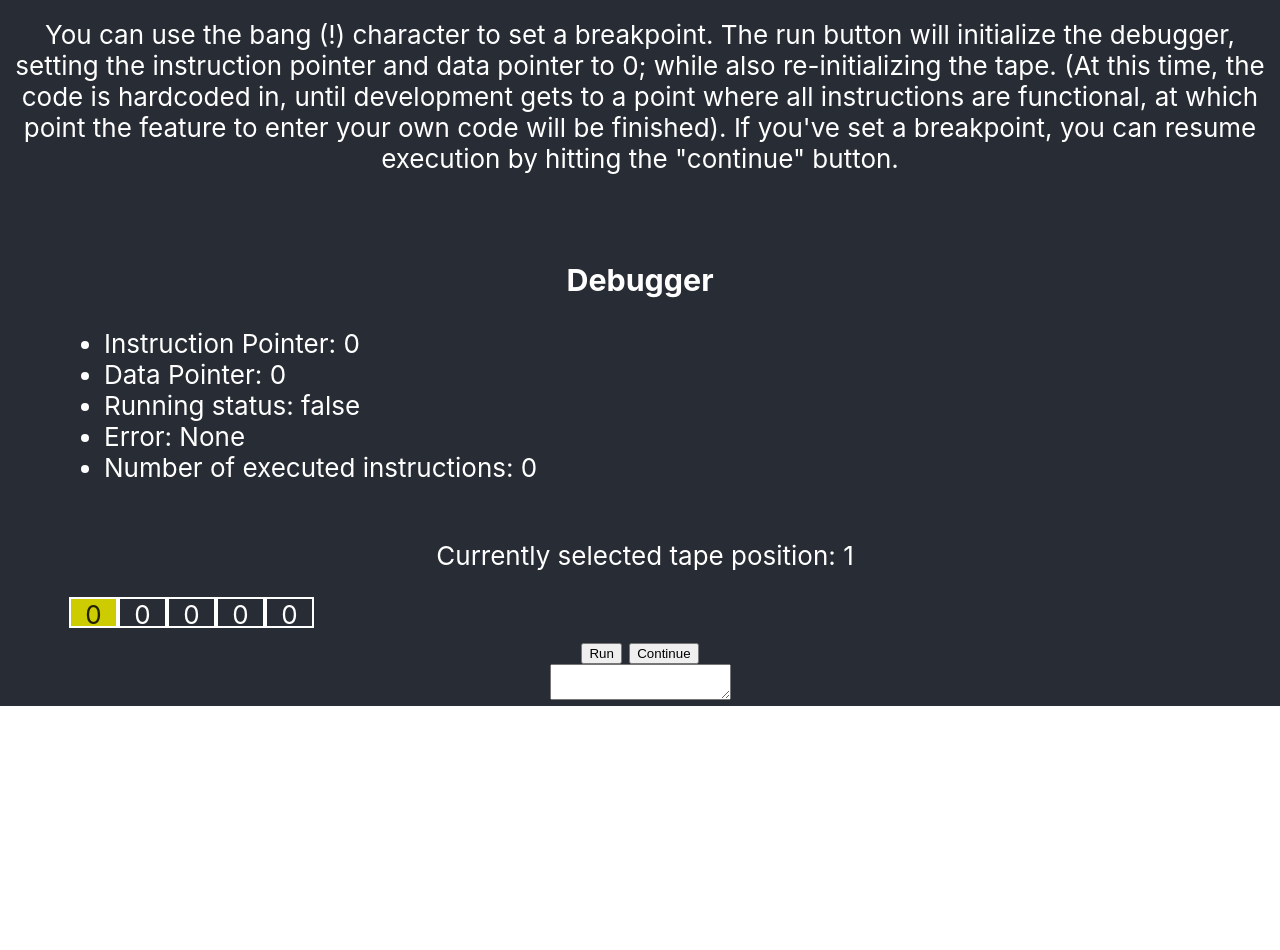
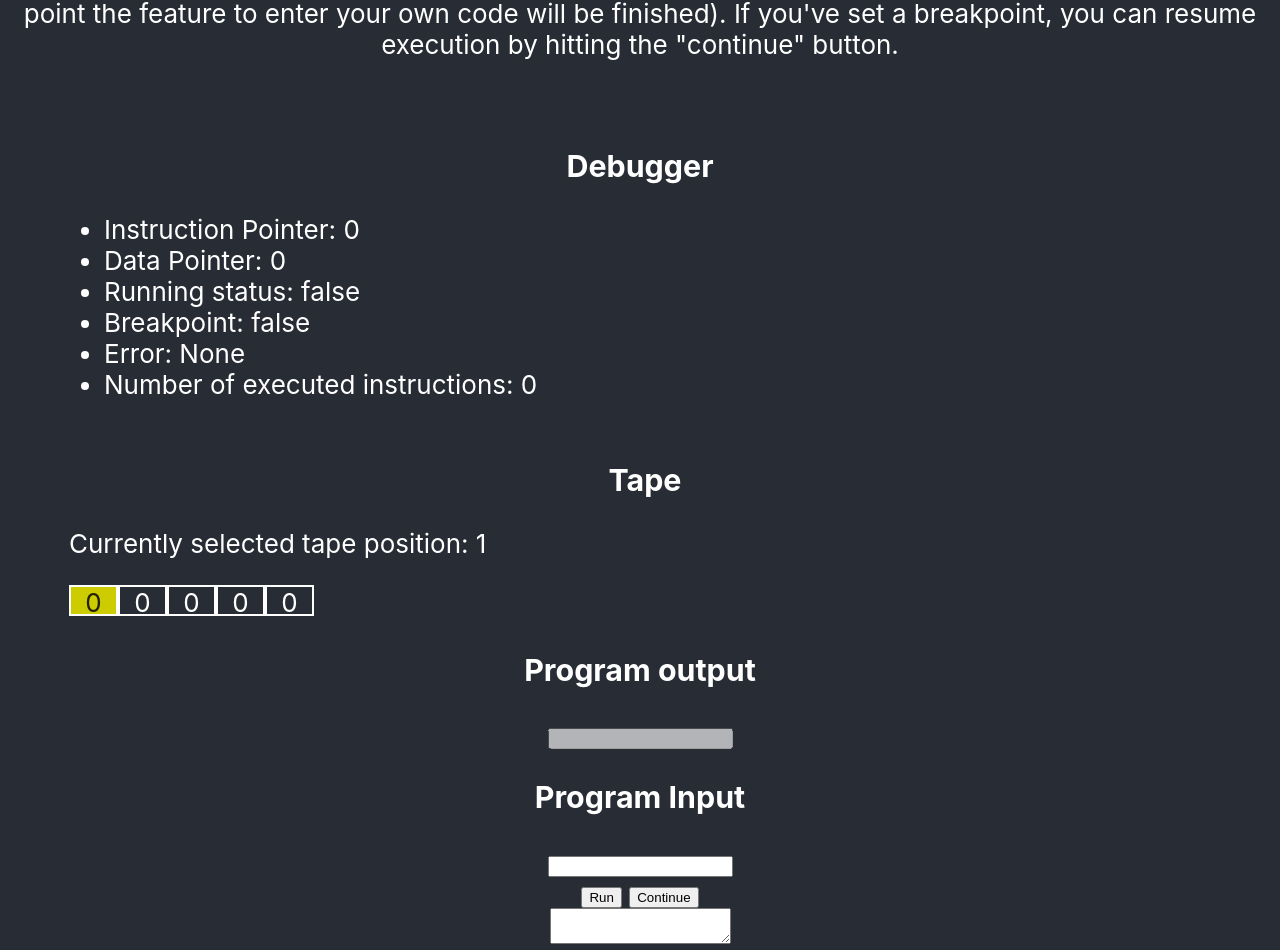
Before and after one commit to OmegaPointZero/BFDebug, a React (Create React App) app: page / in a window 1280 px wide. Shown: the part 350-1300 px from the top of the page. Before the commit the page ends 1056 px from the top, so only its background shows below. Built offline with nearby package versions, Linux system fonts and the light colour scheme.

Commit message:
debugger panel enhancements, output works, input form is there but not yet functional

```diff
--- a/src/App.js
+++ b/src/App.js
@@ -7,11 +7,9 @@ function App() {
     <div className="App">
       <header className="App-header">
         <h1>
-          The <code>BrainFuck</code> Debugger - version 0.0.7
+          The <code>BrainFuck</code> Debugger - version 0.0.8
         </h1>
-        <p>
-            Below, paste or type your brainfuck program into the input area. Hit the button to start it, and watch it populate the memory in the space below.
-        </p>
+
         <h3>Debugger features</h3>
         <p>
             You can use the bang (!) character to set a breakpoint. The run button will initialize the debugger, setting the instruction pointer and data pointer to 0; while also re-initializing the tape. (At this time, the code is hardcoded in, until development gets to a point where all instructions are functional, at which point the feature to enter your own code will be finished). If you've set a breakpoint, you can resume execution by hitting the "continue" button.
--- /dev/null
+++ b/src/DebugInfo.js
@@ -0,0 +1,38 @@
+import React, {Component} from 'react';
+
+class DebugInfo extends Component {
+
+
+    render(){
+        var bpClass = "";
+        var bpStatus;
+        var runningClass;
+        if(this.props.breakpoint === true){
+            bpStatus = "true";
+            bpClass = "errorMessage";
+        } else {
+            bpStatus = "false";
+        }
+
+        if(this.props.runningStatus === "true"){
+            runningClass = "greenLight"
+        }
+
+        return(
+            <div>
+                <h3>Debugger</h3>
+                <ul>
+                    <li>Instruction Pointer: {this.props.eip}</li>
+                    <li>Data Pointer: {this.props.dp}</li>
+                    <li className={runningClass}>Running status:  {this.props.runningStatus}</li>
+                    <li className={bpClass} >Breakpoint: {bpStatus}</li>
+                    <li className={this.props.errorMessage}>Error: {this.props.error}</li>
+                    <li>Number of executed instructions: {this.props.execNum}</li>
+                </ul>
+            </div>
+        )
+    }
+
+}
+
+export default DebugInfo;
--- a/src/debugger.js
+++ b/src/debugger.js
@@ -1,19 +1,24 @@
 import React, {Component} from 'react';
 import TapeDisplay from './tape';
+import Output from './output';
+import Input from './input';
+import DebugInfo from './DebugInfo';
 import './App.css';
 
 class Debugger extends Component {
     constructor(props){
         super(props);
         this.state = {
-            program: "++++++++++[>++++++++++>++++++++++<<-]", /* fixed for now, will load into memory via user input later */
+            program: "++++++++++[>++++++++>++++++++++>++++++++++++>++++++++++>+++++++++++>++++++++++++>+++++++++++<<<<<<<-]>----->--->---->+>-->+<<<<<!.>.>.>.>.>.>.", /* fixed for now, will load into memory via user input later */
             eip: 0, /* instruction pointer, to replace the broken for loop */
             dp: 0, /* Data pointer, where on the tape we are */
             running: false, /* whether or not the debugger is running, will be used to implement breakpoints later */
             tape: new Array(30000).fill(0),
             debugging_memory: 4, /* Don't display all 30,000 cells at once, only the number of cells outlined in debugging memory. For now, that is a fixed value until we can update state somewhat-synchronously */
             error: "None",
-            execNum: 0 /* Number of instructions executed */
+            breakpoint: false,
+            execNum: 0, /* Number of instructions executed */
+            output: ""
         }
     }
 
@@ -63,7 +68,7 @@ class Debugger extends Component {
             if(that.state.running === true){
                 that.run_debugger();
             }
-        }, 300);
+        }, 81);
     }
 
     start_debugger(){
@@ -71,7 +76,7 @@ class Debugger extends Component {
     }
 
     continue_from_breakpoint(){
-        this.setState({running:true})
+        this.setState({running:true, breakpoint:false})
     }
 
     run_debugger(){
@@ -131,8 +136,13 @@ class Debugger extends Component {
                     eip = workingIP;
                 }
                 break;
+            case '.':
+                var output = this.state.output;
+                output += String.fromCharCode(this.state.tape[dp])
+                this.setState({output: output});
+                break;
             case '!':
-                this.setState({running: false});
+                this.setState({running: false, breakpoint:true});
                 break;
             default:
                 break;
@@ -160,18 +170,16 @@ class Debugger extends Component {
         }
 
         return (<div className="debuggerDisplay">
-            <div>
-                <h3>Debugger</h3>
-                <ul>
-                    <li>Instruction Pointer: {this.state.eip}</li>
-                    <li>Data Pointer: {this.state.dp}</li>
-                    <li>Running status:  {runningStatus}</li>
-                    <li className={errorMessage}>Error: {this.state.error}</li>
-                    <li>Number of executed instructions: {this.state.execNum}</li>
-                </ul>
-            </div>
+
+            <DebugInfo eip={this.state.eip} dp={this.state.dp} runningStatus={runningStatus} errorMessage={errorMessage} error={this.state.error} execNum={this.state.execNum} breakpoint={this.state.breakpoint}/>
+
             <TapeDisplay tape={this.state.tape} order={this.state.debugging_memory} dp={this.state.dp} />
-            <br />
+
+            <Output output={this.state.output} />
+
+            <Input />
+
+
             <div className="debugOptions">
                 <button id="run" onClick={() => {this.start_debugger()}}>Run</button>&nbsp;
                 <button id="continue" onClick={() => {this.continue_from_breakpoint()}}>Continue</button>
--- a/src/index.css
+++ b/src/index.css
@@ -31,10 +31,10 @@ code {
 .tapeCell{
     width: 45px;
     height: 27px;
-    border-style:solid;
+    border-style: solid;
     border-width: 2px;
     border-color: white;
-    margin: auto;
+    text-align: center;
 }
 
 .active{
@@ -49,3 +49,7 @@ ul{
 .errorMessage{
     color: red;
 }
+
+.greenLight{
+    color: green;
+}
--- /dev/null
+++ b/src/input.js
@@ -0,0 +1,16 @@
+import React, {Component} from 'react';
+
+class Input extends Component{
+
+    render(){
+        return(
+            <div>
+                <h3>Program Input</h3>
+                <input />
+            </div>
+        )
+    }
+
+}
+
+export default Input;
--- /dev/null
+++ b/src/output.js
@@ -0,0 +1,18 @@
+import React, {Component} from 'react'
+
+class Output extends Component {
+
+
+
+    render(){
+
+        return(
+            <div className="outputContainer">
+                <h3>Program output</h3>
+                <input disabled="disabled" value={this.props.output}></input>
+            </div>
+        )
+    }
+}
+
+export default Output;
--- a/src/tape.js
+++ b/src/tape.js
@@ -25,7 +25,8 @@ class TapeDisplay extends Component{
     render(){
         return(
             <div className="tapeMemoryDisplay">
-                <p>
+                <h3>Tape</h3>
+                <p style={{textAlign:'left'}}>
                     Currently selected tape position: {this.props.dp+1}
                 </p>
                 <div className="tapeDisplay">
```
